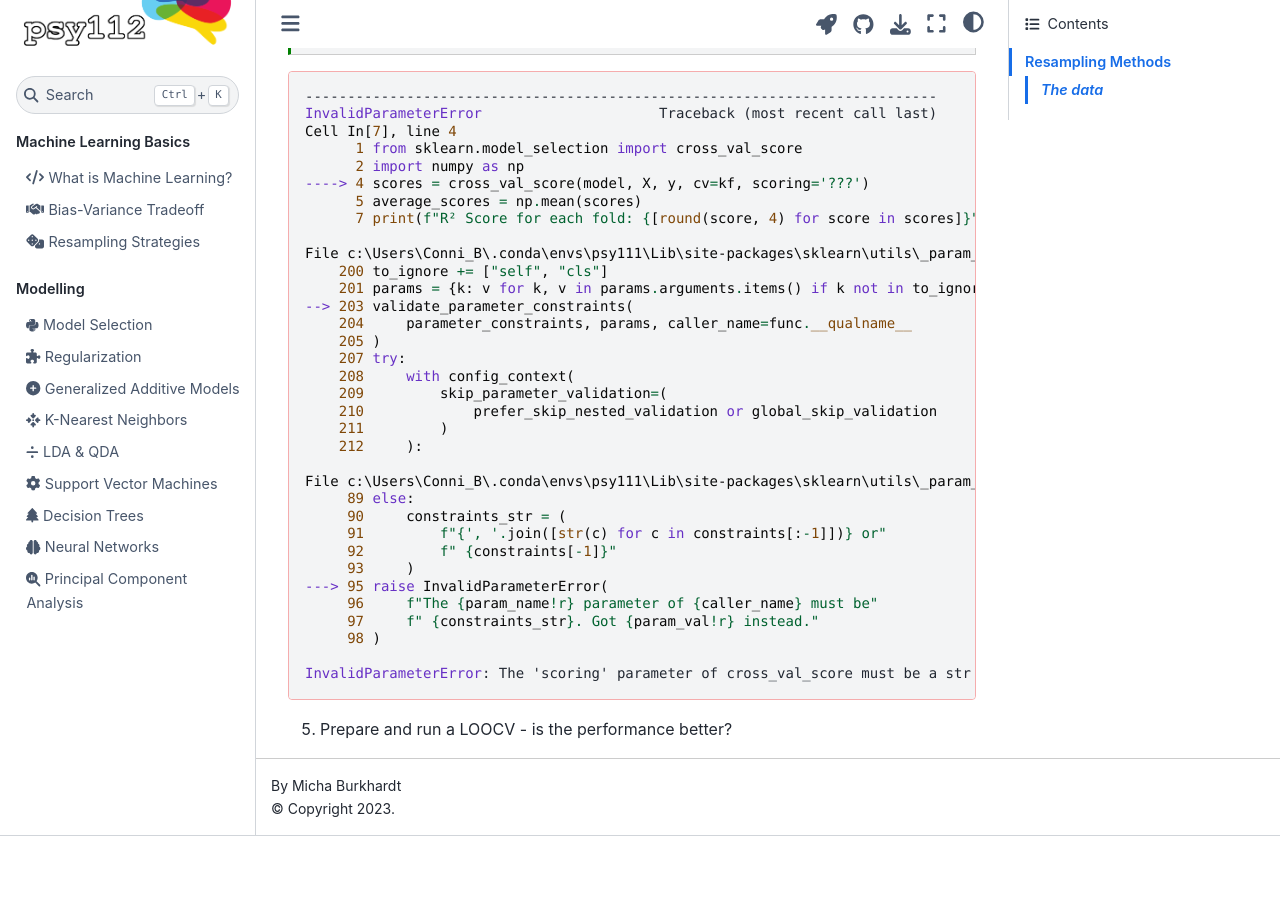
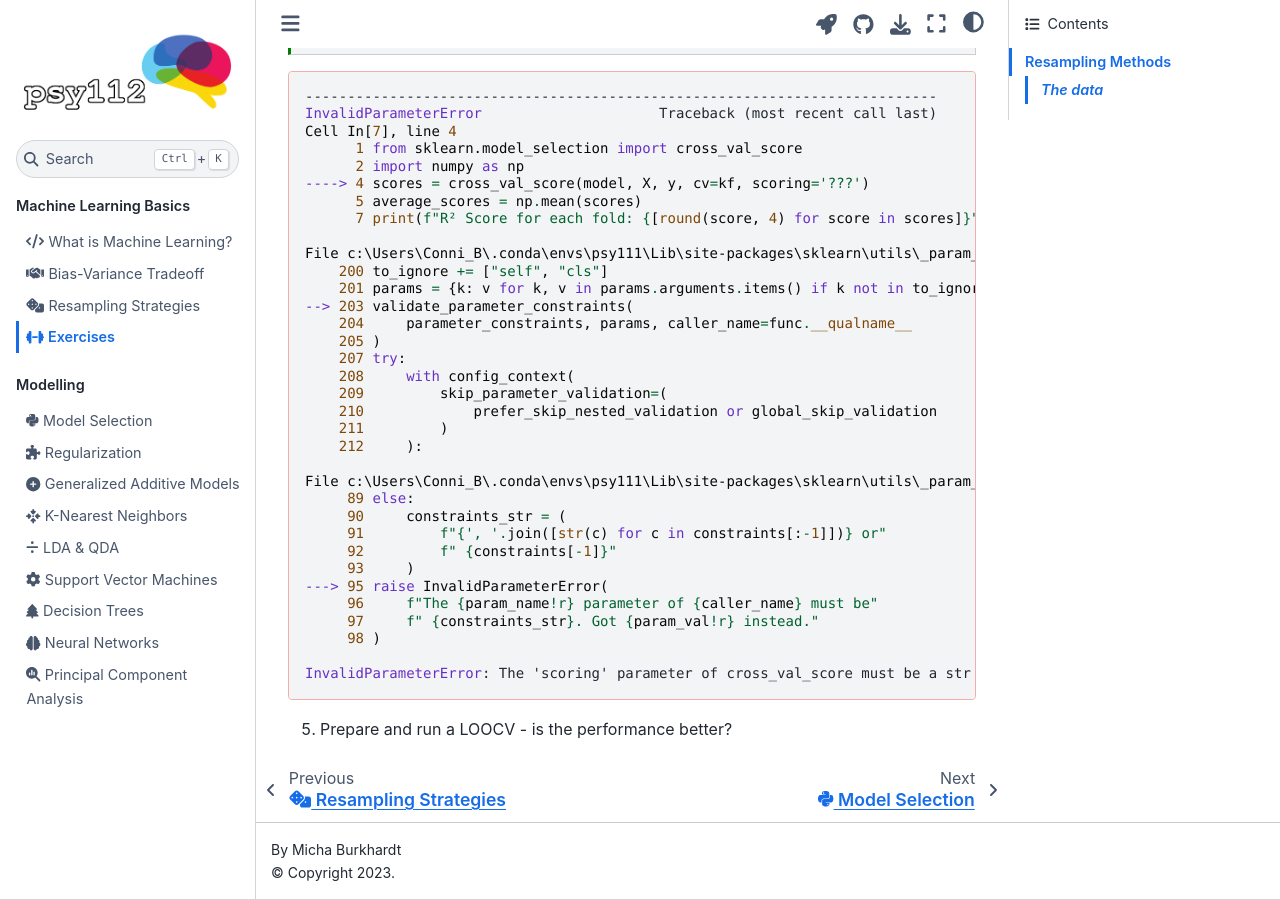
Before and after one commit to mibur1/psy112, a Jupyter Book: the page built from book/1_basics/Exercises.ipynb, in a window 1280 px wide and 900 px high, scrolled down 3365 px. Built offline with Jupyter Book 1.0.4 settings and Sphinx 7.4.7 and the Sphinx Book theme 1.1.4, drawn with Linux system fonts in a browser that asks for light colours; pages that are not in the unit, such as notebooks, are missing from menus; before the commit the page ends 4201 px from its top, so only the background shows below that.

Commit message:
Update _toc.yml

```diff
--- a/_toc.yml
+++ b/_toc.yml
@@ -10,6 +10,7 @@
     - file: book/1_basics/1_introduction
     - file: book/1_basics/2_bias_variance
     - file: book/1_basics/3_resampling
+    - file: book/1_basics/Exercises
 
 - caption: Modelling
   chapters:
```
